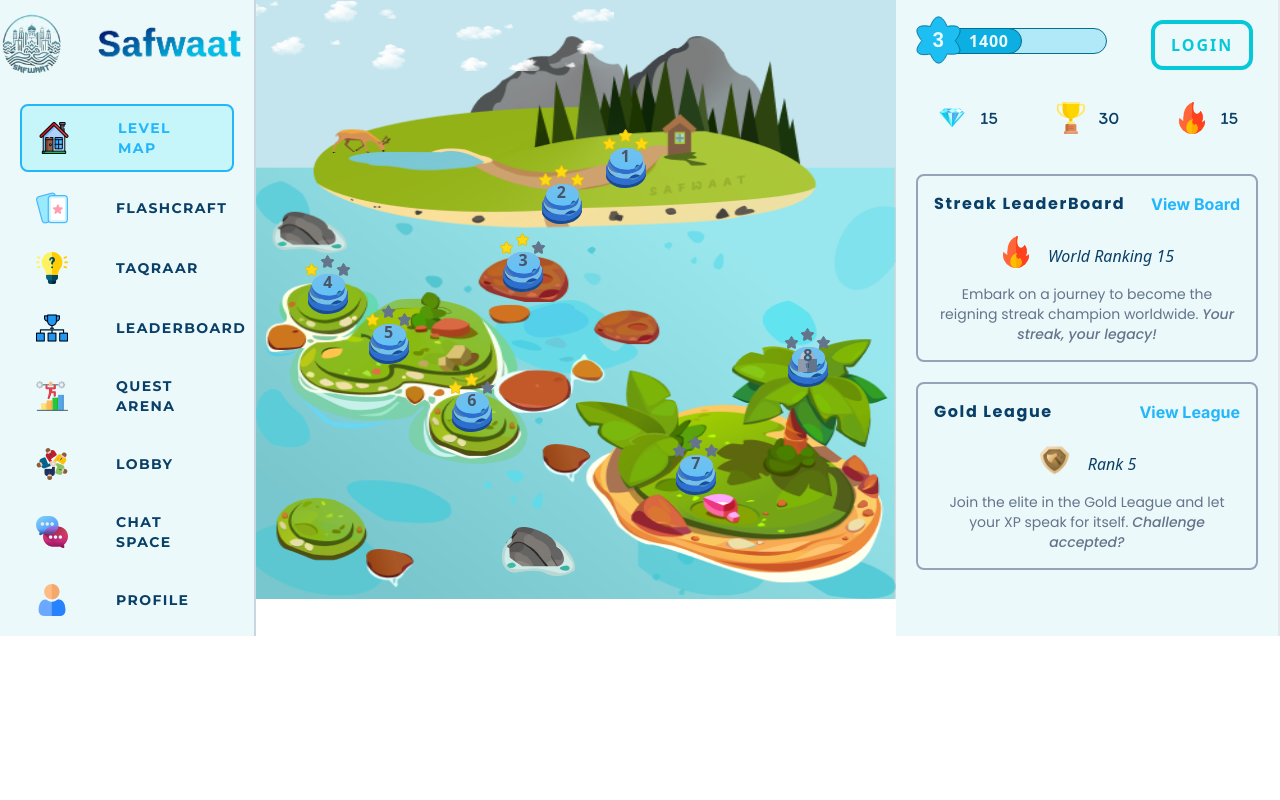
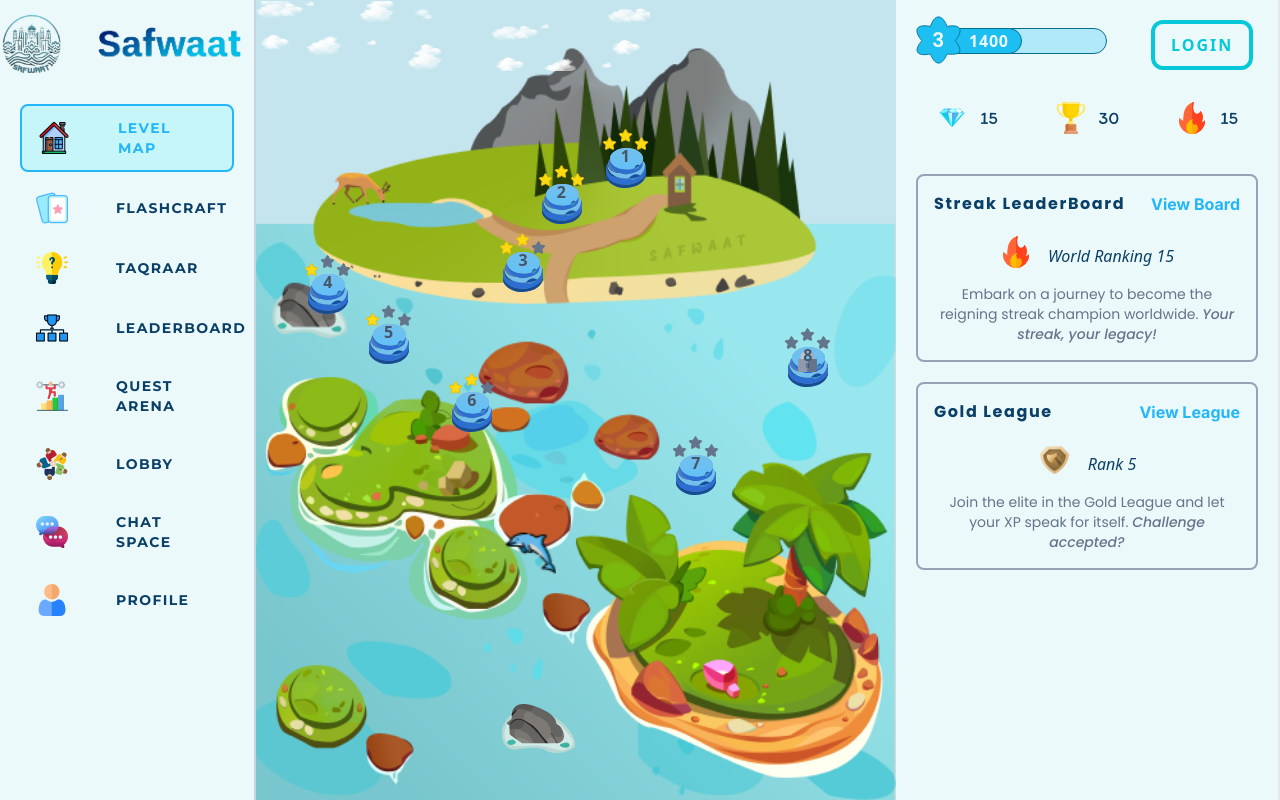
Before and after one commit to arsalan1004/Safwaat, a React (Vite) app in the folder Frontend/: page / in a window 1280 px wide. Built offline with nearby package versions, Linux system fonts and the light colour scheme.

Commit message:
Refactor: Adjustments in Tailwind
Added Custom screen sizes in Tailwind config file and added css style in tailwind

```diff
--- a/Frontend/src/Components/Home/LevelMap/LevelMap.jsx
+++ b/Frontend/src/Components/Home/LevelMap/LevelMap.jsx
@@ -146,10 +146,10 @@ function LevelMap() {
 
   return (
     <div className={classes.Main} >
-      <img src={clouds} className={classes.Cloud} />
 
-      {/* leftSideBar */}
-      <div className={`${classes.Left} px-5 border-r-2 border-r-slate-300`}>
+      {/* leftSideBar - LEFT */}
+      <div className='px-5 border-r-2 border-r-slate-300 bg-primary-100 hidden z-10
+                  s1:block s1:w-[15%] s2:w-[25%] s3:w-[25%] s4:w-[20%] s5:w-[25%] '>
 
         {/* Header */}
           <div className='flex-center px-2 py-3 mb-4'>
@@ -191,11 +191,13 @@ function LevelMap() {
 
       </div>
 
-      <div className={classes.Center}>
+      {/* CENTER */}
+      <div className='relative w-full h-full flex flex-col box-border
+                      s1:w-[85%] s2:w-[75%] s3:w-[65%] s4:w-[50%] s5:w-[45%] '>
 
 
-
-          <img src={LevelMapImg} alt='LevelMapImg' className={classes.LevelMapImg} />
+          <img src={clouds} alt='clouds' className={classes.Cloud} />
+          <img src={LevelMapImg} alt='LevelMapImg' className='w-full h-full block absolute' />
           <img src={dolphin}
           className={`${classes.Dolphin} ${isDolphinAnimationActive ? classes.DolphinActive : ''}`}
           onAnimationEnd={() => setDolphinAnimationActive(false)}
@@ -211,6 +213,7 @@ function LevelMap() {
                   key={i}
                   // className={`top-[${st.top}] left-[${st.left}]`}
                   style={styling[i]}
+                  className='cursor-pointer relative w-fit z-10'
                   onClick={dolphinTriggerHandler}
                   >
                     <span className='absolute translate-x-[1.2em] translate-y-[1em] font-bold text-slate-600 '>{data[i].unitNumber}</span>
@@ -230,8 +233,9 @@ function LevelMap() {
       </div>
 
 
-      {/* RightSideBar */}
-      <div className={`${classes.Right} px-5 border-r-2 border-l-slate-300`}>
+      {/* RightSideBar  - RIGHT*/}
+      <div className='px-5 border-r-2 border-l-slate-300 bg-primary-100 hidden z-10
+                  s3:block s3:w-[10%] s4:w-[30%] s5:w-[30%] ' >
 
         {/* Details */}
           <div className='flex justify-start'>
@@ -254,7 +258,7 @@ function LevelMap() {
               }}
               ></div>
               {/* Filled Bar */}
-              <div className={`w-[${xpWidth}] h-[1.6em] bg-[#0DAEE1] rounded-full absolute top-[0.75em] left-5 z-0 border-[1px] border-[#046E8F]
+              <div className={`w-[${xpWidth}] h-[1.6em] bg-[#1DBFF2] rounded-full absolute top-[0.75em] left-5 z-0 border-[1px] border-[#046E8F]
                flex-center`}
 
               >
--- a/Frontend/src/Components/Home/LevelMap/LevelMap.module.css
+++ b/Frontend/src/Components/Home/LevelMap/LevelMap.module.css
@@ -2,6 +2,7 @@
     display: flex;
     overflow: hidden;
     width: 100vw;
+    height:100vh;
     margin:0;
     padding: 0;
     box-sizing: border-box;
@@ -27,17 +28,17 @@
 
 
 
-.Center{
+/* .Center{
     position: relative;
     width:100%;
-    height:599px;
+    height: 100%;
     display: flex;
     flex-direction: column;
     box-sizing: border-box;
 
-}
+} */
 
-.Center>div{
+/* .Center>div{
     z-index:10;
     position: relative;
     width:fit-content;
@@ -46,24 +47,25 @@
 
 .Center>div>img{
     cursor: pointer;
-}
+} */
 
-.LevelMapImg{
+/* .LevelMapImg{
     width: 100%;
     height: 100%;
     display: block;
     position: absolute;
-}
+} */
 
 
 .Cloud{
     height: 70px;
-    animation: clouds 22s linear infinite ;
+    animation: clouds 17s linear infinite ;
     animation-delay: 4000;
     position: absolute;
     top:1px;
     left:0;
     z-index: 5;
+    display: none;
 }
 
 .Dolphin{
@@ -159,6 +161,10 @@
         background-color: aquamarine;
         width: 50%;
     }
+
+    .Cloud{
+        display: block;
+    }
 }
 
 @media screen and (min-width: 1300px) {
@@ -177,4 +183,7 @@
         background-color: aquamarine;
         width: 45%;
     }
+
+
+
 }
--- a/Frontend/tailwind.config.js
+++ b/Frontend/tailwind.config.js
@@ -2,6 +2,14 @@
 export default {
   content: ["./index.html", "./src/**/*.{js,ts,jsx,tsx}"],
   theme: {
+    screens: {
+      's1': '680px',
+      's2': '780px',
+      's3': '880px',
+      's4': '1100px',
+      's5': '1300px',
+    },
+
     fontFamily: {
       Montserrat: ["Montserrat"],
       Itim: ["Itim"],
```
